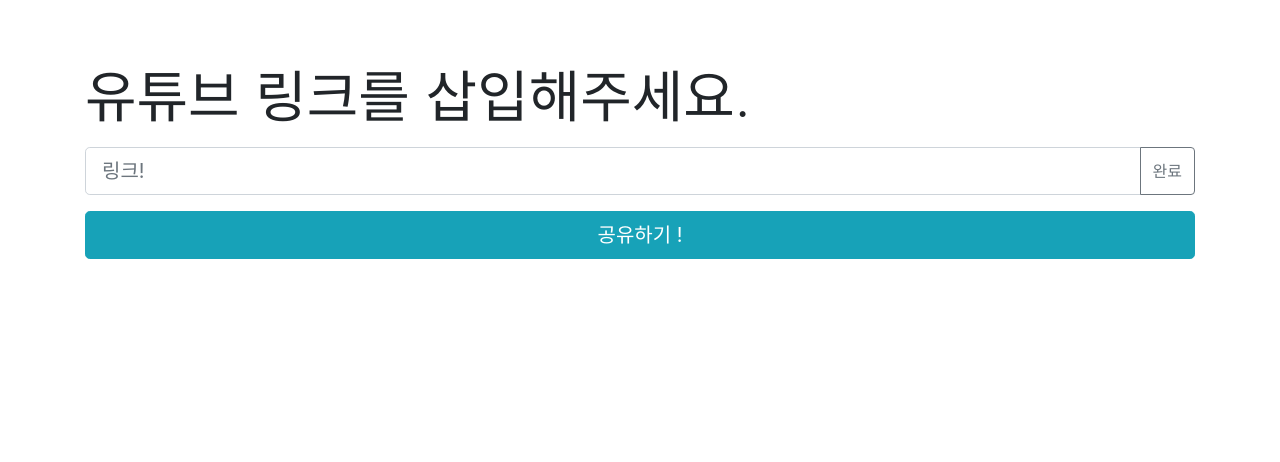
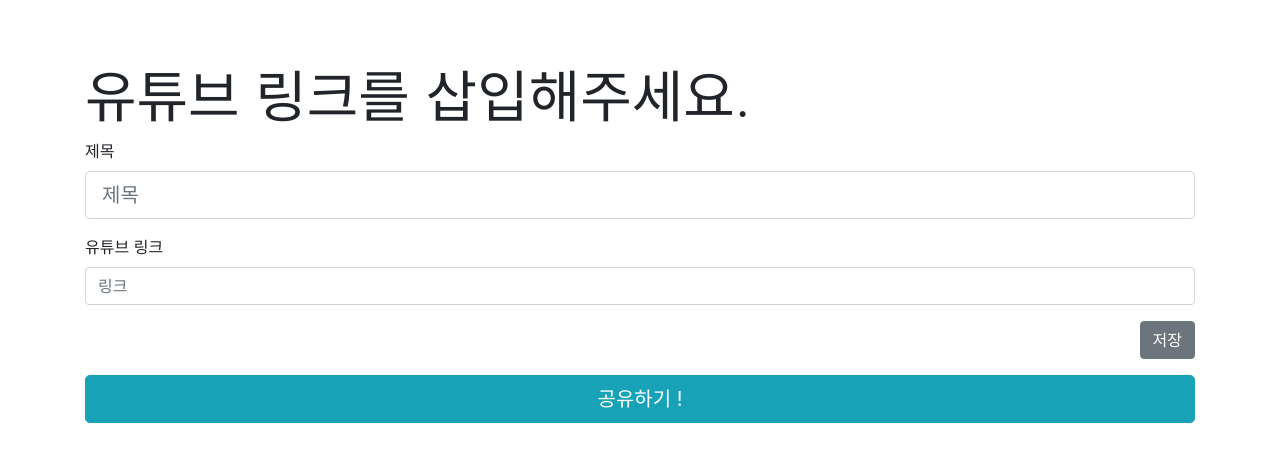
Before and after one commit to ynymycall/mycall, an Angular app: page /home in a window 1280 px wide. Shown: the top 462 px of the page. Built offline with nearby package versions, Linux system fonts and the light colour scheme.

Commit message:
리스트 추가

```diff
--- a/src/app/complite/complite.component.html
+++ b/src/app/complite/complite.component.html
@@ -3,8 +3,11 @@
     <h1 class="display-4">다음 링크를 공유하세요!</h1>
     <h1 class="display-4">https://localhost:4200/{{url}}</h1>
 
-    <ul class="list-group mb-3" *ngFor="let item of links let i = index">
-      <li class="list-group-item">{{item.linkName}}</li>
+    <ul class="list-group mb-3 mt-3" *ngFor="let item of links let i = index" style="clear: both;">
+      <li class="list-group-item">
+        <p>제목 : {{item.title}}</p>
+        <p>링크 : {{item.link}}</p>
+      </li>
     </ul>
 
 
--- a/src/app/complite/complite.component.ts
+++ b/src/app/complite/complite.component.ts
@@ -1,5 +1,6 @@
 import { Component, OnInit } from '@angular/core';
 import { ActivatedRoute } from "@angular/router";
+import { ListService } from '../services/list.service'
 @Component({
   selector: 'app-complite',
   templateUrl: './complite.component.html',
@@ -7,10 +8,12 @@ import { ActivatedRoute } from "@angular/router";
 })
 export class CompliteComponent implements OnInit {
   url: string;
-  constructor(private route: ActivatedRoute) { }
+  links = [];
+  constructor(private route: ActivatedRoute, private listService: ListService) { }
 
   ngOnInit() {
     this.url = this.route.snapshot.paramMap.get("p");
+    this.links = this.listService.list;
     console.log(`this.url : ${this.url}`);
   }
 
--- a/src/app/home/home.component.html
+++ b/src/app/home/home.component.html
@@ -2,21 +2,30 @@
   <div class="container">
     <h1 class="display-4">유튜브 링크를 삽입해주세요.</h1>
 
+
     <form [formGroup]="linkForm" (ngSubmit)="onSubmit()">
-      <div class="input-group mt-3 mb-3">
-        <input type="text" class="form-control form-control-lg" placeholder="링크!" aria-label="Recipient's username"
-          formControlName="link" aria-describedby="basic-addon2">
-        <div class="input-group-append">
-          <button [disabled]="linkForm.errors" class="btn btn-outline-secondary" type="submit">완료</button>
-        </div>
+      <div class="form-group">
+        <label for="exampleInputPassword1">제목</label>
+        <input type="text" formControlName="title" class="form-control form-control-lg" placeholder="제목">
       </div>
+      <div class="form-group">
+        <label for="exampleInputEmail1"> 유튜브 링크</label>
+        <input type="text" formControlName="link" class="form-control" id="exampleInputEmail1" placeholder="링크">
+      </div>
+
+      <button type="submit" class="btn btn-secondary float-right mb-3">저장</button>
+
+
+      <ul class="list-group mb-3" *ngFor="let item of links let i = index" style="clear: both;">
+        <li class="list-group-item">
+          <p>제목 : {{item.title}}</p>
+          <p>링크 : {{item.link}}</p>
+        </li>
+      </ul>
+
     </form>
 
 
-
-    <ul class="list-group mb-3" *ngFor="let item of links let i = index">
-      <li class="list-group-item">{{item.linkName}}</li>
-    </ul>
 
     <button type="button" (click)="complite()" class="btn btn-info mt-3 btn-lg btn-block">공유하기 ! </button>
 
--- a/src/app/home/home.component.ts
+++ b/src/app/home/home.component.ts
@@ -1,7 +1,7 @@
 import { Component, OnInit } from '@angular/core';
 import { Router } from '@angular/router';
 import { FormBuilder, FormGroup, Validators } from '@angular/forms';
-
+import { ListService } from '../services/list.service'
 @Component({
   selector: 'app-home',
   templateUrl: './home.component.html',
@@ -11,11 +11,12 @@ export class HomeComponent implements OnInit {
   linkForm: FormGroup;
   links: any = [];
   submitted = false;
-  constructor(private fb: FormBuilder, private router: Router) { }
+  constructor(private fb: FormBuilder, private router: Router, private listService: ListService) { }
 
   ngOnInit() {
     this.linkForm = this.fb.group({
       link: ['', Validators.required],
+      title: ['', Validators.required]
     });
   }
 
@@ -26,9 +27,12 @@ export class HomeComponent implements OnInit {
       return;
     }
     let obj = {
-      linkName: this.linkForm.value.link
+      title: this.linkForm.value.title,
+      link: this.linkForm.value.link
+
     };
-    this.links.push(obj);
+    this.listService.list.push(obj);
+    this.links = this.listService.list;
   }
 
   complite() {
--- /dev/null
+++ b/src/app/services/list.service.ts
@@ -0,0 +1,9 @@
+import { Injectable } from '@angular/core';
+
+@Injectable({
+  providedIn: 'root'
+})
+export class ListService {
+  list: any[] = [];
+  constructor() { }
+}
```
Also changed, not shown: 1 other file (tests, documents, lock files or other folders).
